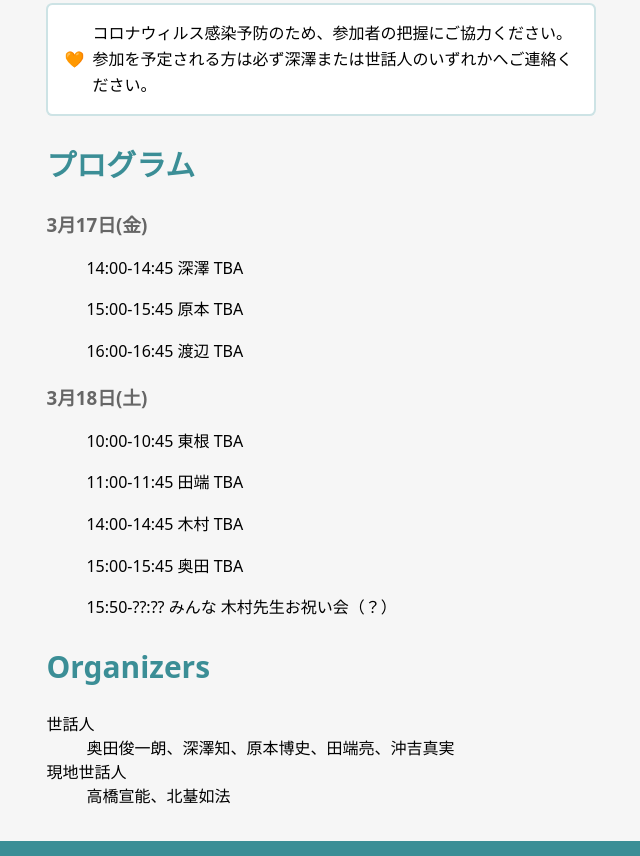
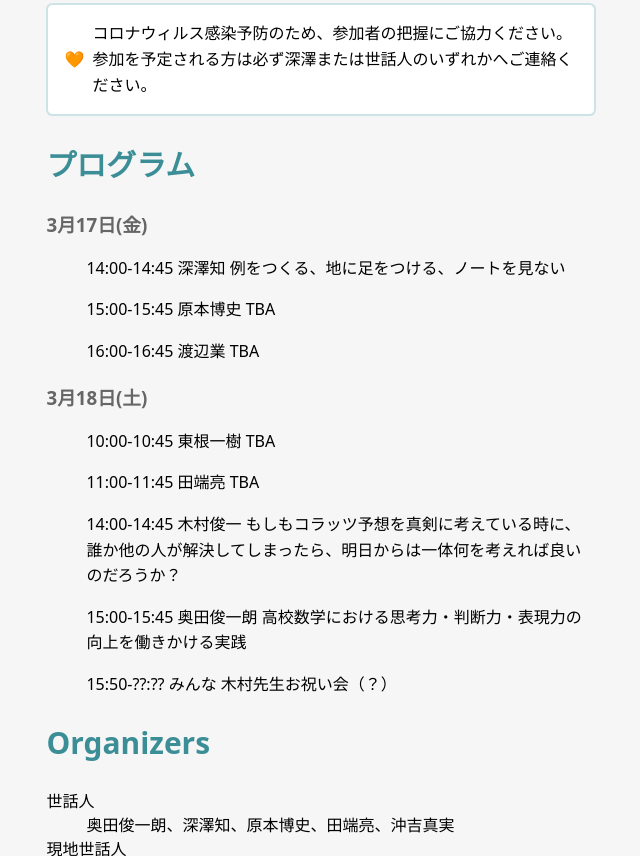
Before and after one commit to Nyoho/kimura60-site, an Astro site: page / in a window 1280 px wide. Shown: the part 580-1436 px from the top of the page, without its empty margins (319-959 px from the left). Built offline with nearby package versions, Linux system fonts and the light colour scheme; Astro itself is replaced by a stand-in of ours.

Commit message:
fullnames and some titles

```diff
--- a/src/pages/index.astro
+++ b/src/pages/index.astro
@@ -6,18 +6,18 @@ const allEvents = [
     {
         date: '3月17日(金)',
         events: [
-            { start: '14:00', end: '14:45', name: '深澤', title: 'TBA'},
-            { start: '15:00', end: '15:45', name: '原本', title: 'TBA'},
-            { start: '16:00', end: '16:45', name: '渡辺', title: 'TBA'},
+            { start: '14:00', end: '14:45', name: '深澤知', title: '例をつくる、地に足をつける、ノートを見ない'},
+            { start: '15:00', end: '15:45', name: '原本博史', title: 'TBA'},
+            { start: '16:00', end: '16:45', name: '渡辺業', title: 'TBA'},
         ],
     },
     {
         date: '3月18日(土)',
         events: [
-            { start: '10:00', end: '10:45', name: '東根', title: 'TBA'},
-            { start: '11:00', end: '11:45', name: '田端', title: 'TBA'},
-            { start: '14:00', end: '14:45', name: '木村', title: 'TBA'},
-            { start: '15:00', end: '15:45', name: '奥田', title: 'TBA'},
+            { start: '10:00', end: '10:45', name: '東根一樹', title: 'TBA'},
+            { start: '11:00', end: '11:45', name: '田端亮', title: 'TBA'},
+            { start: '14:00', end: '14:45', name: '木村俊一', title: 'もしもコラッツ予想を真剣に考えている時に、誰か他の人が解決してしまったら、明日からは一体何を考えれば良いのだろうか？'},
+            { start: '15:00', end: '15:45', name: '奥田俊一朗', title: '高校数学における思考力・判断力・表現力の向上を働きかける実践'},
             { start: '15:50', end: '??:??', name: 'みんな', title: '木村先生お祝い会（？）'},
         ],
     },
```
